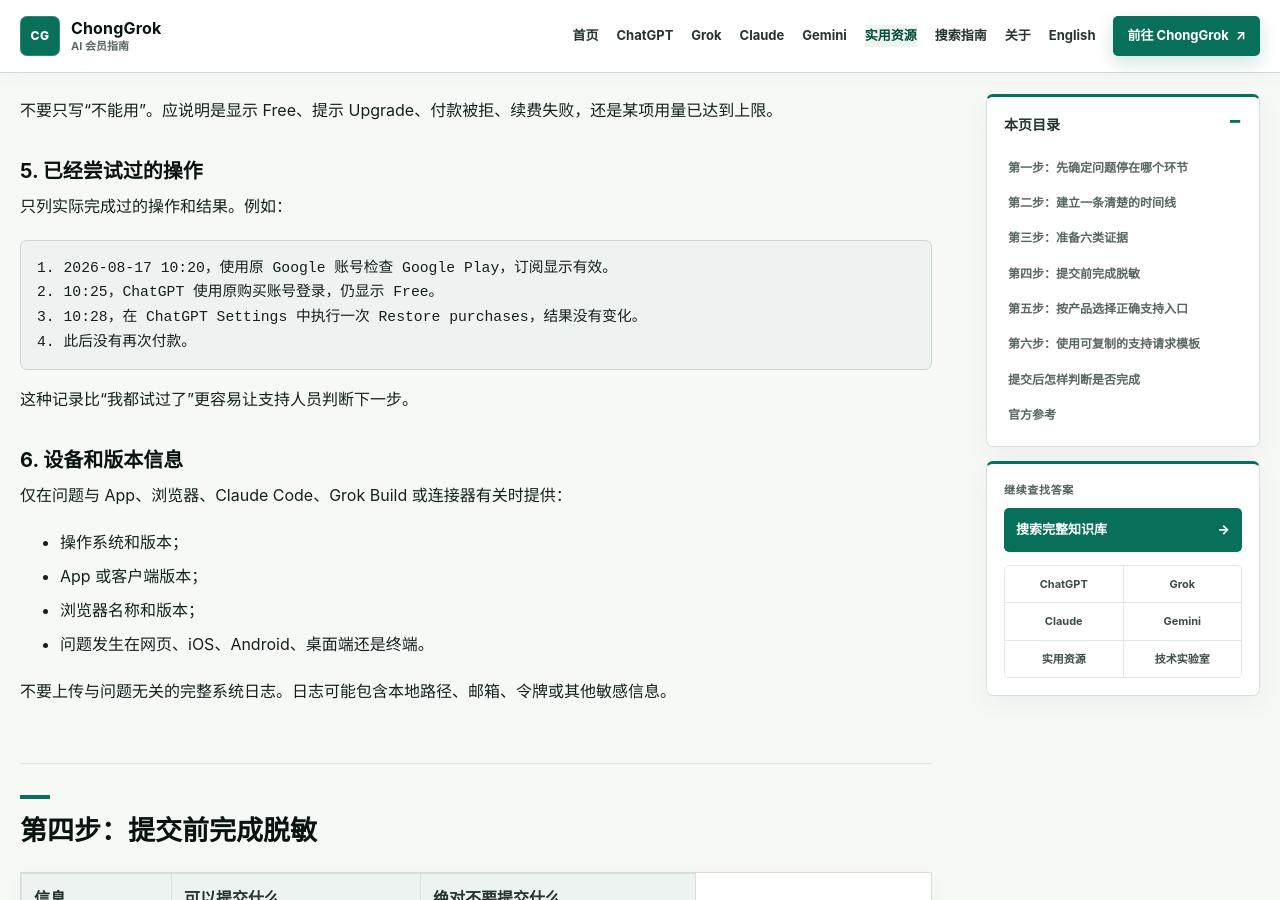
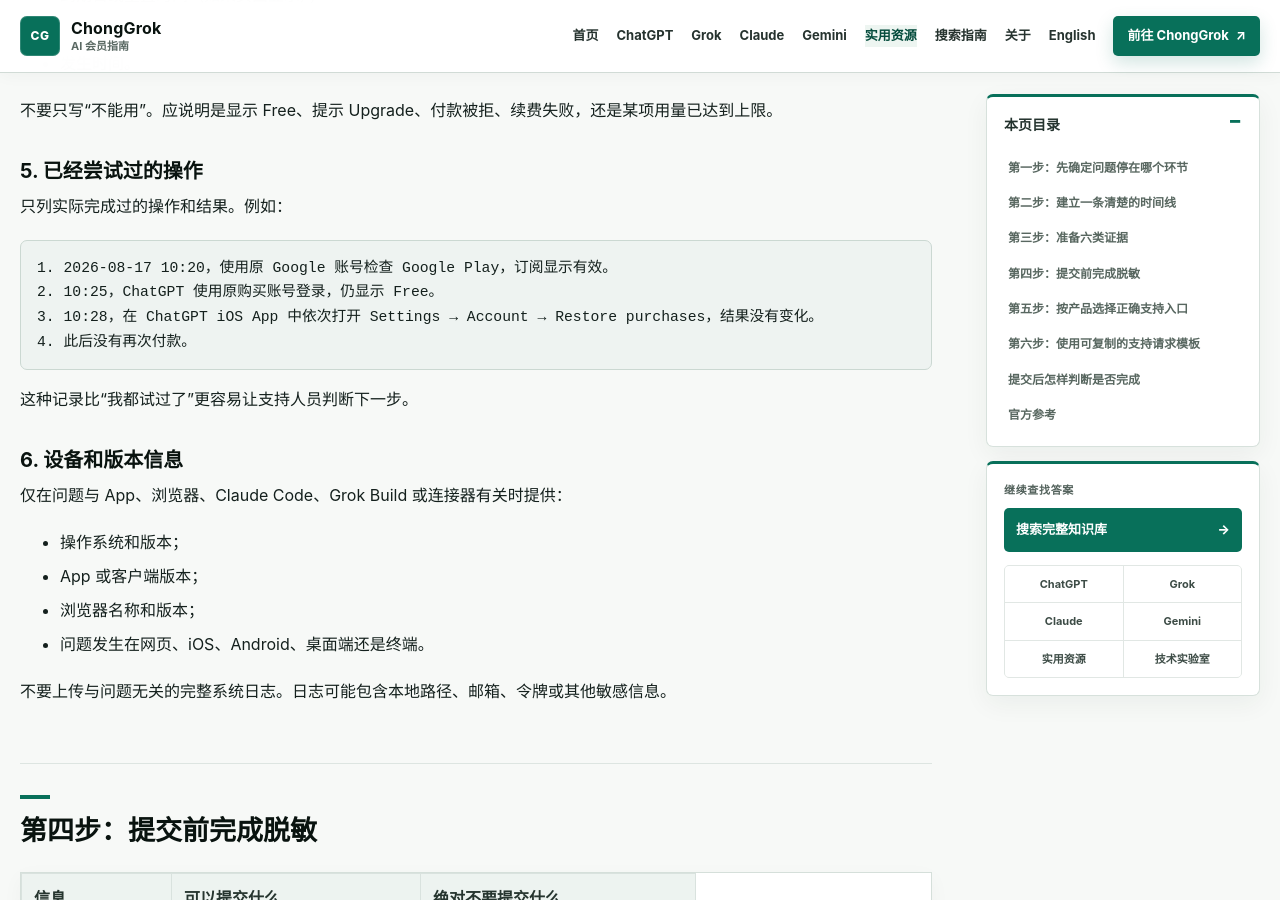
Before and after one commit to he20000405-pixel/he20000405-pixel.github.io, a Jekyll site: the page built from resources/ai-subscription-support-evidence.md, in a window 1280 px wide and 900 px high, scrolled down 3176 px. Built offline with Jekyll 4.4.1, drawn with Linux system fonts in a browser that asks for light colours; some of the changed text lies outside the part shown.

Commit message:
Clarify subscription support evidence steps

````diff
--- a/resources/ai-subscription-support-evidence.md
+++ b/resources/ai-subscription-support-evidence.md
@@ -119,7 +119,7 @@ faq:
 ```text
 1. 2026-08-17 10:20，使用原 Google 账号检查 Google Play，订阅显示有效。
 2. 10:25，ChatGPT 使用原购买账号登录，仍显示 Free。
-3. 10:28，在 ChatGPT Settings 中执行一次 Restore purchases，结果没有变化。
+3. 10:28，在 ChatGPT iOS App 中依次打开 Settings → Account → Restore purchases，结果没有变化。
 4. 此后没有再次付款。
 ```
 
````
Also changed, not shown: other parts of resources/ai-subscription-support-evidence.md (+1 -1 lines).
